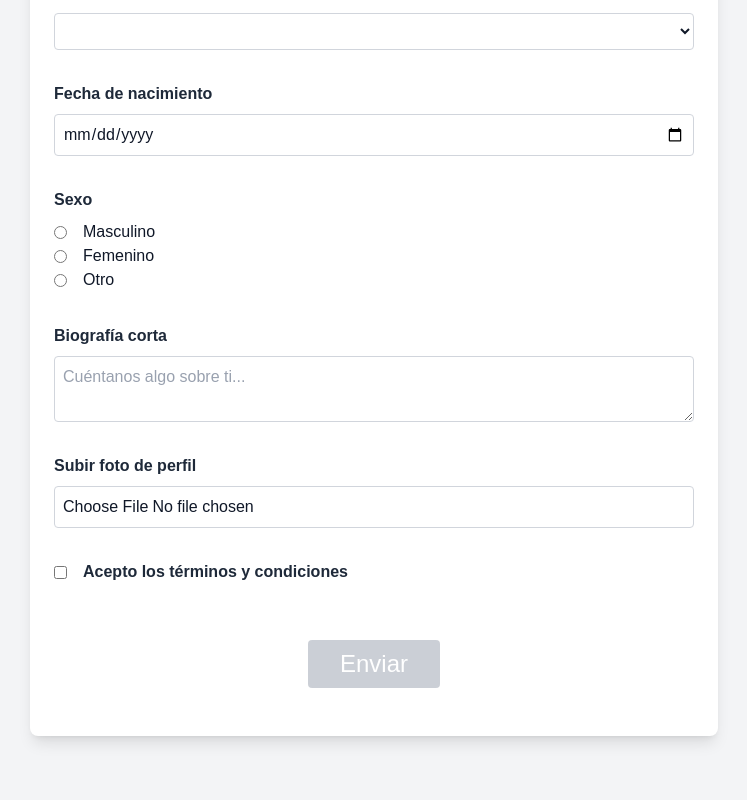
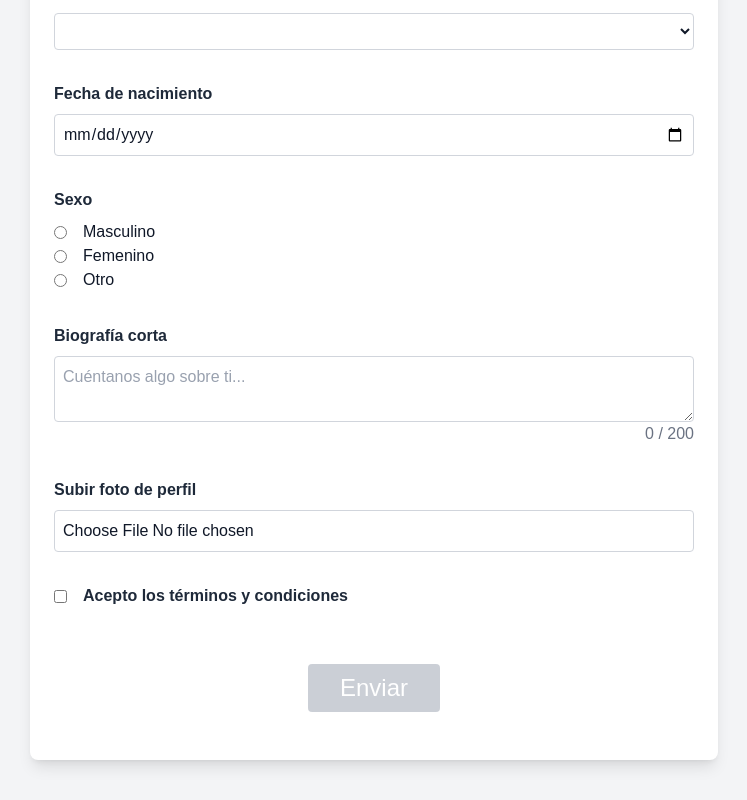
Before and after one commit to sakimay/prueba-tecnica-formularios, a Vue app: page / in a window 1280 px wide. Shown: the part 779-1579 px from the top of the page, without its empty margins (266-1013 px from the left). Before the commit the page ends 1555 px from the top, so only its background shows below. Built offline with nearby package versions, Linux system fonts and the light colour scheme.

Commit message:
agregar cantidad de caracteres en textarea

```diff
--- a/src/App.vue
+++ b/src/App.vue
@@ -41,7 +41,11 @@
                 :class="{ 'custom-input-error': !!errors[question.id] }"
                 @input="errors[question.id] = validateField(question)"
               ></textarea>
-              <span v-if="errors[question.id]" class="custom-error">{{ errors[question.id] }}</span>
+              <div class="flex justify-between items-center">
+                <span v-if="errors[question.id]" class="custom-error">{{ errors[question.id] }}</span>
+                <span v-else></span>
+                <span class="text-gray-500">{{ formData[question.id].length }} / {{ question.validation.maxLength }}</span>
+              </div>
             </div>
 
             <div v-else-if="question.type === 'select'" class="input-group">
```
